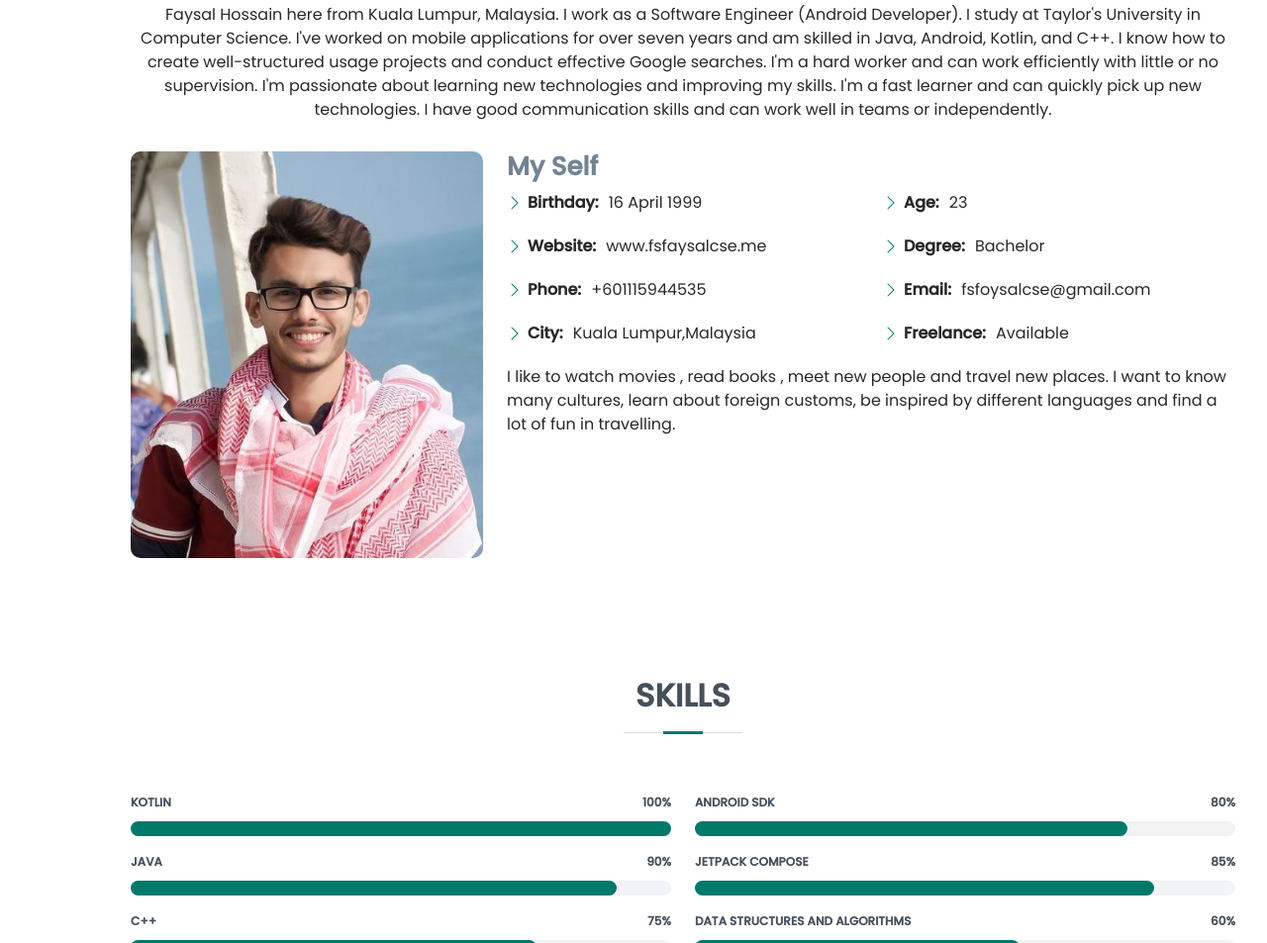
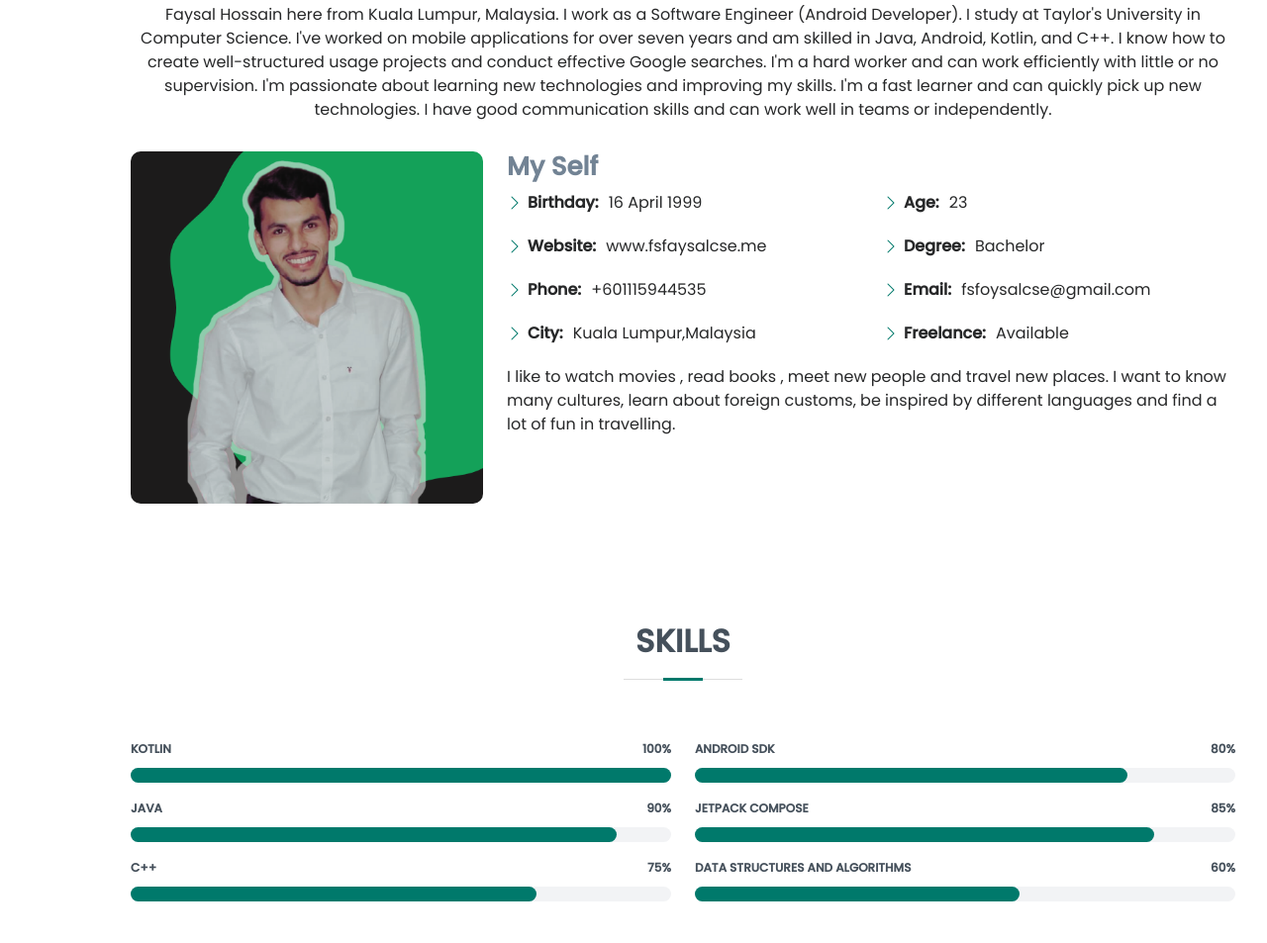
Before and after one commit to fsfaysalcse/fsfaysalcse.github.io, a plain HTML site: page index.html in a window 1280 px wide. Shown: the part 935-1888 px from the top of the page at 99% size. Drawn offline with Linux system fonts and the light colour scheme.

Commit message:
first commit

```diff
--- a/index.html
+++ b/index.html
@@ -86,7 +86,7 @@
 
         <div class="row">
           <div class="col-lg-4">
-            <img src="assets/img/profile-img.jpeg" class="img-fluid" alt="Avatar">
+            <img src="assets/img/profile-img.png" class="img-fluid" alt="Avatar">
           </div>
           <div class="col-lg-8 pt-4 pt-lg-0 content">
             <h3>My Self</h3>
```
Also changed, not shown: assets/img/profile-img.jpeg (deleted), assets/img/profile-img.png (added).
